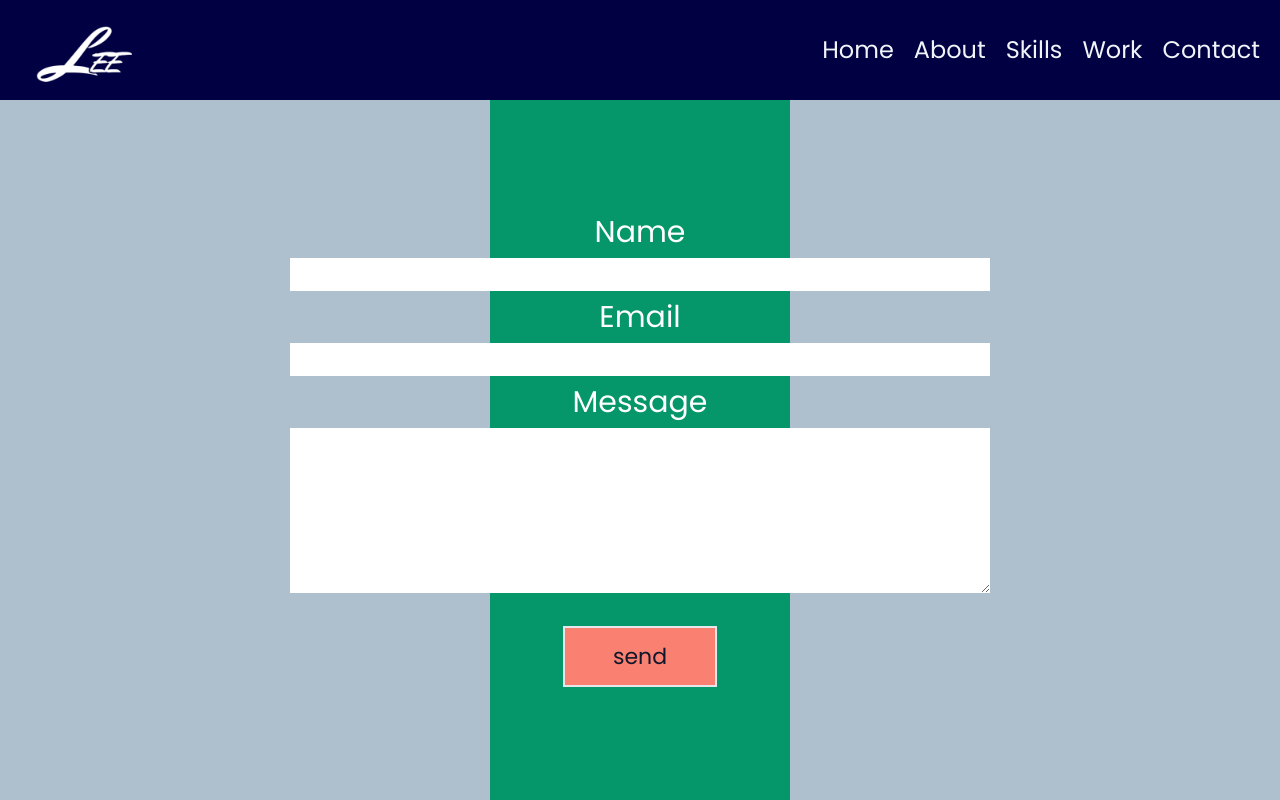
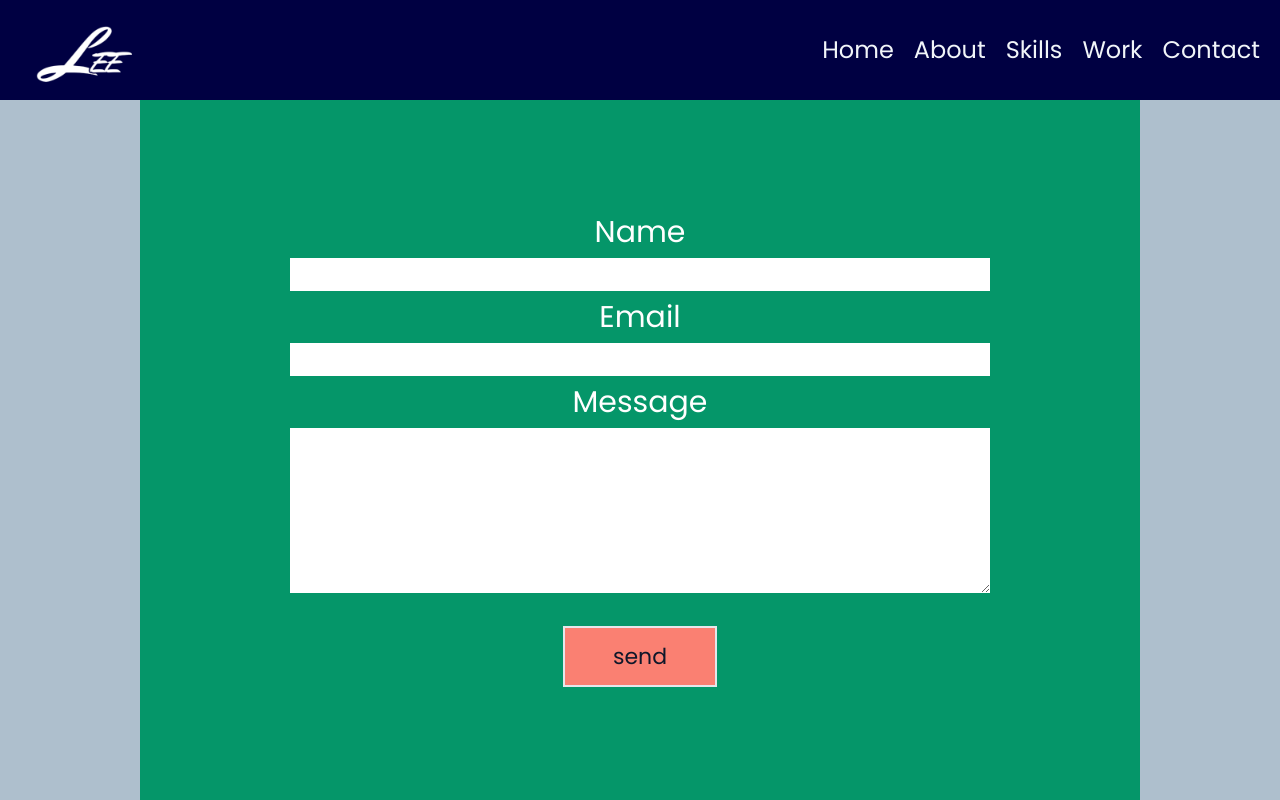
Before and after one commit to Bipin-3421/Portfolio-Lee, a React (Vite) app: page /contact in a window 1280 px wide. Built offline with nearby package versions, Linux system fonts and the light colour scheme.

Commit message:
mobile_resonsive first

```diff
--- a/src/components/Header.jsx
+++ b/src/components/Header.jsx
@@ -51,7 +51,7 @@ const Header = ({ mobileMenu, setMobileMenu }) => {
       <div
         className={
           mobileMenu
-            ? "absolute  top-0 left-0 bg-inherit w-full h-full flex justify-center flex-col items-center "
+            ? "absolute  top-0 left-0 bg-inherit w-full h-screen flex justify-center flex-col items-center "
             : "hidden"
         }
       >
--- a/src/pages/Contact.jsx
+++ b/src/pages/Contact.jsx
@@ -28,7 +28,7 @@ const Contact = () => {
       ref={form}
       onSubmit={sendEmail}
     >
-      <div className="md:w-[1000px] max-w-[300px] h-full mx-auto flex flex-col items-center justify-center gap-2 bg-emerald-600 text-[#ffffff] text-[22px]  ">
+      <div className="md:max-w-[1000px] max-w-[300px] h-full mx-auto flex flex-col items-center justify-center gap-2 bg-emerald-600 text-[#ffffff] text-[22px]  ">
         <div>
           <label className="mb-2 block text-center md:text-3xl">Name</label>
           <input
```
